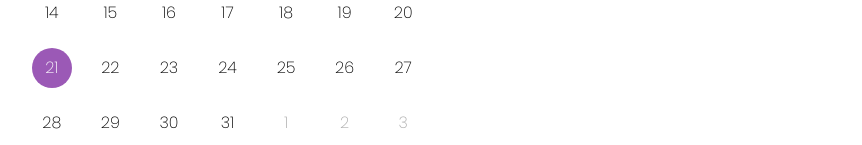
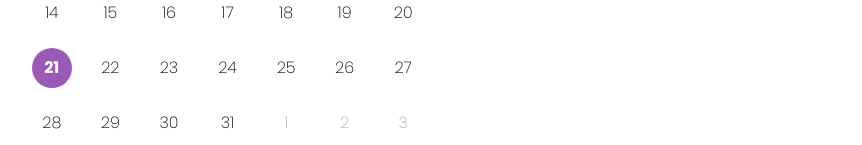
Before and after one commit to MoySantanaV/Estetica, a Next.js app: page /agenda in a window 1280 px wide. Shown: the part 254-399 px from the top of the page, without its empty margins (221-1083 px from the left). Built offline with nearby package versions, Linux system fonts and the light colour scheme.

Commit message:
Active cell while clicking on the date.

```diff
--- a/src/components/calendar/Calendar.jsx
+++ b/src/components/calendar/Calendar.jsx
@@ -47,7 +47,7 @@ export default function Calendar() {
       days.push(
         <li
           key={i}
-          className={`${isToday ? style.active : ""} ${isSelected ? style.selected : ""}`}
+          className={`${isToday ? style.active : ""} ${isSelected ? style.selected : ""} ${isSelected ? style.activeDate : ""}`}
           onClick={() => handleDayClick(day)}
         >
           {i}
--- a/src/components/calendar/Calendar.module.css
+++ b/src/components/calendar/Calendar.module.css
@@ -103,9 +103,17 @@ transform: translate(-50%, -50%);
     color: #fff;
 }
 
+/* .days li.activeDate {
+  color: green;
+} */
+
 .days li.active::before{
     background-color: #9b59b6;
 }
+
+.days li.activeDate {
+    font-weight: bold;
+  }
 
 .appointmentsWrapper {
     margin-left: 20px;
```
